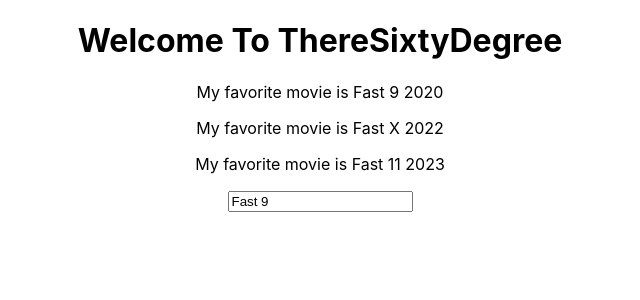
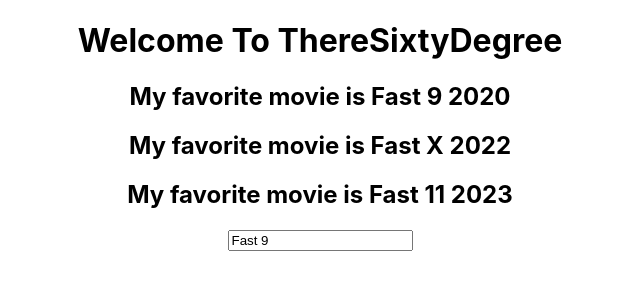
Before and after one commit to Salim66/React-Movie-App, a React (Create React App) app: page / in a window 1280 px wide. Shown: the top 300 px of the page, without its empty margins (320-960 px from the left). Built offline with nearby package versions, Linux system fonts and the light colour scheme.

Commit message:
Render List Component

```diff
--- a/src/App.js
+++ b/src/App.js
@@ -8,9 +8,9 @@
 
     this.state = {
       movies: [
-        {name: 'Fast 9', year: 2020},
-        {name: 'Fast X', year: 2022},
-        {name: 'Fast 11', year: 2023},
+        { id: 1, name: 'Fast 9', year: 2020},
+        { id: 2, name: 'Fast X', year: 2022},
+        { id: 3,name: 'Fast 11', year: 2023},
       ]
     }
   }
@@ -18,9 +18,9 @@
   changeName = (event) => {
     this.setState({
       movies : [
-        {name: event.target.value, year: 2025},
-        {name: 'Fast X', year: 2022},
-        {name: 'Fast 11', year: 2023},
+        { id: 1, name: event.target.value, year: 2025},
+        { id: 2, name: 'Fast X', year: 2022},
+        { id: 3, name: 'Fast 11', year: 2023},
       ]
      });
   }
@@ -29,9 +29,15 @@
     return (
       <div className="App">
         <h1>Welcome To ThereSixtyDegree</h1>
-        <p>My favorite movie is { this.state.movies[0].name } { this.state.movies[0].year }</p>
-        <p>My favorite movie is { this.state.movies[1].name } { this.state.movies[1].year }</p>
-        <p>My favorite movie is { this.state.movies[2].name } { this.state.movies[2].year }</p>
+        {
+          this.state.movies.map((movie) => {
+            return (
+              <h2 key={ movie.id }>
+                My favorite movie is { movie.name } { movie.year }
+              </h2>
+            )
+          })
+        }
         <input type="text" onChange={ this.changeName } value={ this.state.movies[0].name } />
       </div>
     );
```
